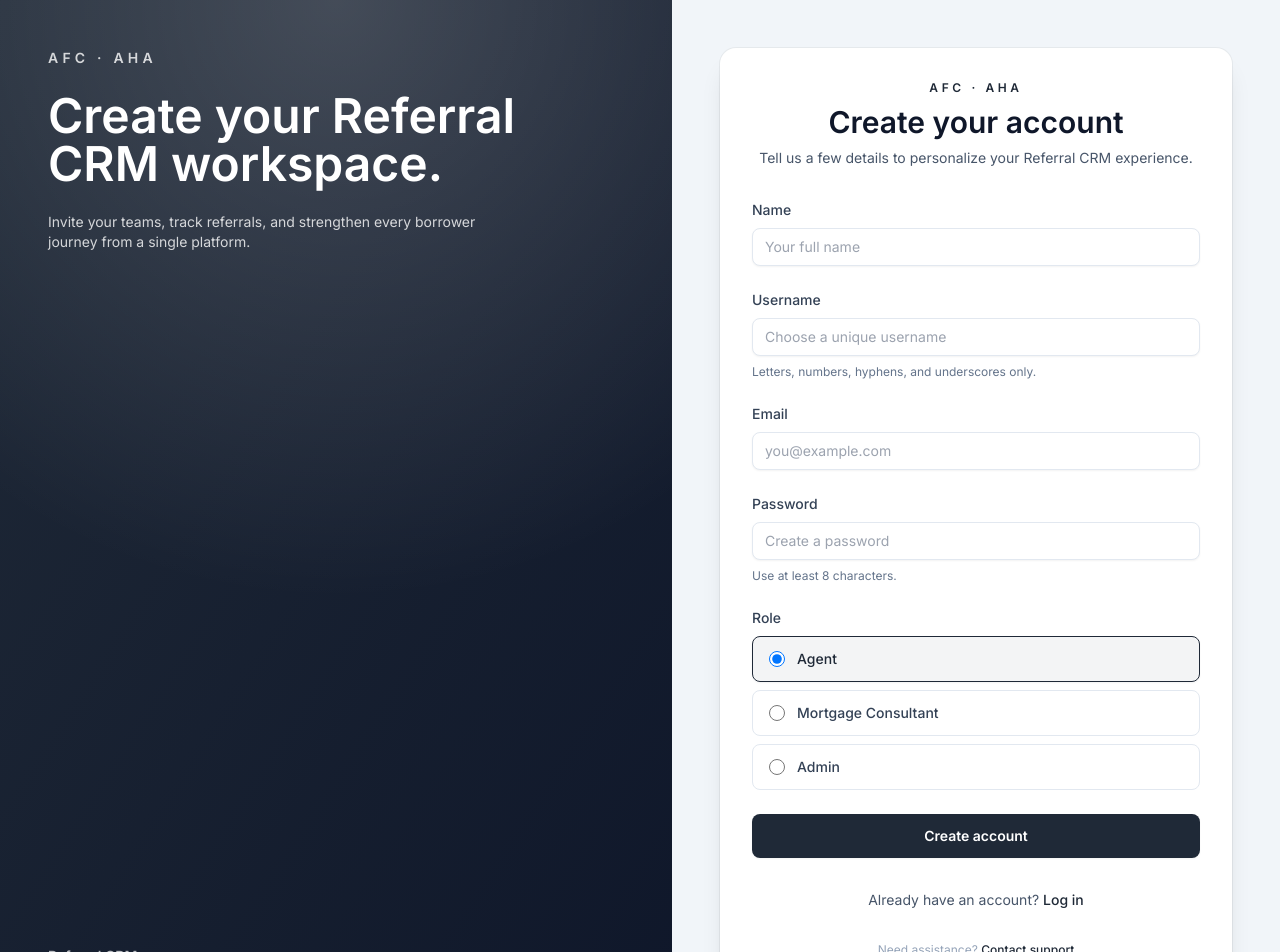
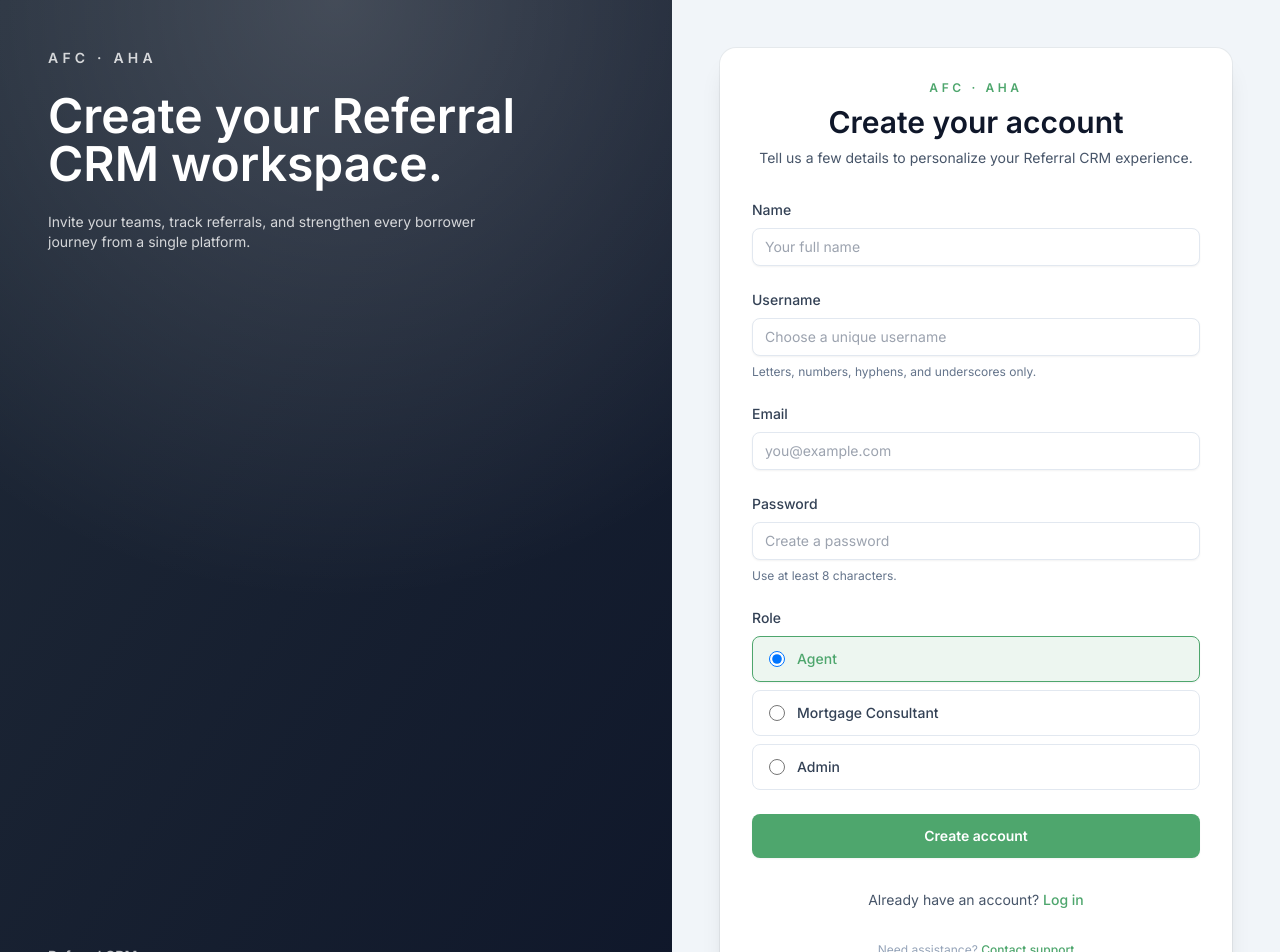
Before and after one commit to loganlgraham/referralcrm, a Next.js app: page /signup in a window 1280 px wide. Shown: the top 952 px of the page. Built offline with nearby package versions, Linux system fonts and the light colour scheme.

Commit message:
Add accent color highlights across UI

```diff
--- a/src/app/(auth)/reset-password/page.tsx
+++ b/src/app/(auth)/reset-password/page.tsx
@@ -209,7 +209,7 @@ function ResetPasswordForm() {
               <button
                 type="submit"
                 disabled={loading}
-                className="w-full rounded-lg bg-brand px-4 py-3 text-sm font-semibold text-white shadow-sm transition hover:bg-brand-dark focus-visible:outline-none focus-visible:ring-2 focus-visible:ring-brand/70 disabled:cursor-not-allowed disabled:opacity-60"
+                className="w-full rounded-lg bg-brand-accent px-4 py-3 text-sm font-semibold text-white shadow-sm transition hover:bg-brand-accent-dark focus-visible:outline-none focus-visible:ring-2 focus-visible:ring-brand-accent/70 disabled:cursor-not-allowed disabled:opacity-60"
               >
                 {loading
                   ? isResetMode
@@ -224,7 +224,7 @@ function ResetPasswordForm() {
 
           <p className="text-center text-sm text-slate-600">
             Remembered your password?{' '}
-            <Link href="/login" className="font-medium text-brand hover:text-brand-dark">
+            <Link href="/login" className="font-medium text-brand-accent hover:text-brand-accent-dark">
               Go back to sign in
             </Link>
           </p>
--- a/src/app/globals.css
+++ b/src/app/globals.css
@@ -4,7 +4,23 @@
 
 :root {
   --font-sans: 'Inter', sans-serif;
+  --accent: #4ea66d;
+  --accent-strong: #3b8556;
   color-scheme: light;
+}
+
+a {
+  color: var(--accent);
+}
+
+a:hover,
+a:focus-visible {
+  color: var(--accent-strong);
+}
+
+::selection {
+  background: color-mix(in srgb, var(--accent) 35%, white);
+  color: #0f172a;
 }
 
 html,
@@ -22,11 +38,16 @@ body {
 }
 
 .top-progress-track {
-  background: linear-gradient(90deg, rgba(148, 163, 184, 0.35), rgba(51, 65, 85, 0.5));
+  background: linear-gradient(
+    90deg,
+    rgba(148, 163, 184, 0.35),
+    color-mix(in srgb, var(--accent) 22%, transparent),
+    rgba(51, 65, 85, 0.5)
+  );
 }
 
 .top-progress-bar {
-  background: linear-gradient(90deg, #0f172a, #334155 40%, #0f172a);
+  background: linear-gradient(90deg, #0f172a, #4ea66d 45%, #0f172a);
 }
 
 .top-progress-animate {
--- a/src/app/signup/page.tsx
+++ b/src/app/signup/page.tsx
@@ -58,7 +58,7 @@ export default function SignupPage() {
           </div>
           <div className="flex w-full flex-1 items-center justify-center px-6 py-12 sm:px-10 lg:px-12">
             <div className="w-full max-w-xl space-y-6 rounded-2xl bg-white p-8 text-center shadow-xl ring-1 ring-black/5">
-              <p className="text-xs font-semibold uppercase tracking-[0.3em] text-brand">AFC · AHA</p>
+              <p className="text-xs font-semibold uppercase tracking-[0.3em] text-brand-accent">AFC · AHA</p>
               <div className="space-y-2">
                 <h1 className="text-3xl font-semibold text-slate-900">Create your account</h1>
                 <p className="text-sm text-slate-600">Preparing your signup experience…</p>
@@ -212,7 +212,7 @@ function SignupPageContent() {
       <div className="flex w-full flex-1 items-center justify-center px-6 py-12 sm:px-10 lg:px-12">
         <div className="relative w-full max-w-xl space-y-8 rounded-2xl bg-white p-8 shadow-xl ring-1 ring-black/5">
           <div className="space-y-2 text-center">
-            <p className="text-xs font-semibold uppercase tracking-[0.3em] text-brand">AFC · AHA</p>
+              <p className="text-xs font-semibold uppercase tracking-[0.3em] text-brand-accent">AFC · AHA</p>
             <h1 className="text-3xl font-semibold text-slate-900">Create your account</h1>
             <p className="text-sm text-slate-600">Tell us a few details to personalize your Referral CRM experience.</p>
           </div>
@@ -232,7 +232,7 @@ function SignupPageContent() {
                 id="name"
                 type="text"
                 autoComplete="name"
-                className="w-full rounded-lg border border-slate-200 px-3 py-2 text-sm shadow-sm focus:border-brand focus:outline-none focus:ring-2 focus:ring-brand/40"
+                className="w-full rounded-lg border border-slate-200 px-3 py-2 text-sm shadow-sm focus:border-brand-accent focus:outline-none focus:ring-2 focus:ring-brand-accent/40"
                 placeholder="Your full name"
                 value={name}
                 onChange={(event) => setName(event.target.value)}
@@ -248,7 +248,7 @@ function SignupPageContent() {
                 id="username"
                 type="text"
                 autoComplete="username"
-                className="w-full rounded-lg border border-slate-200 px-3 py-2 text-sm shadow-sm focus:border-brand focus:outline-none focus:ring-2 focus:ring-brand/40"
+                className="w-full rounded-lg border border-slate-200 px-3 py-2 text-sm shadow-sm focus:border-brand-accent focus:outline-none focus:ring-2 focus:ring-brand-accent/40"
                 placeholder="Choose a unique username"
                 value={username}
                 onChange={(event) => setUsername(event.target.value)}
@@ -265,7 +265,7 @@ function SignupPageContent() {
                 id="email"
                 type="email"
                 autoComplete="email"
-                className="w-full rounded-lg border border-slate-200 px-3 py-2 text-sm shadow-sm focus:border-brand focus:outline-none focus:ring-2 focus:ring-brand/40"
+                className="w-full rounded-lg border border-slate-200 px-3 py-2 text-sm shadow-sm focus:border-brand-accent focus:outline-none focus:ring-2 focus:ring-brand-accent/40"
                 placeholder="you@example.com"
                 value={email}
                 onChange={(event) => setEmail(event.target.value)}
@@ -281,7 +281,7 @@ function SignupPageContent() {
                 id="password"
                 type="password"
                 autoComplete="new-password"
-                className="w-full rounded-lg border border-slate-200 px-3 py-2 text-sm shadow-sm focus:border-brand focus:outline-none focus:ring-2 focus:ring-brand/40"
+                className="w-full rounded-lg border border-slate-200 px-3 py-2 text-sm shadow-sm focus:border-brand-accent focus:outline-none focus:ring-2 focus:ring-brand-accent/40"
                 placeholder="Create a password"
                 value={password}
                 onChange={(event) => setPassword(event.target.value)}
@@ -299,10 +299,10 @@ function SignupPageContent() {
                     <label
                       key={option.value}
                       className={clsx(
-                        'flex items-center gap-3 rounded-lg border px-4 py-3 transition focus-within:outline-none focus-within:ring-2 focus-within:ring-brand/40',
+                        'flex items-center gap-3 rounded-lg border px-4 py-3 transition focus-within:outline-none focus-within:ring-2 focus-within:ring-brand-accent/40',
                         isSelected
-                          ? 'border-brand bg-brand/5 shadow-sm'
-                          : 'border-slate-200 hover:border-brand/60 hover:bg-slate-50'
+                          ? 'border-brand-accent bg-brand-accent/10 shadow-sm'
+                          : 'border-slate-200 hover:border-brand-accent/60 hover:bg-slate-50'
                       )}
                     >
                       <input
@@ -311,9 +311,9 @@ function SignupPageContent() {
                         value={option.value}
                         checked={isSelected}
                         onChange={() => setRole(option.value)}
-                        className="h-4 w-4 border-slate-300 text-brand focus:ring-brand"
+                        className="h-4 w-4 border-slate-300 text-brand-accent focus:ring-brand-accent"
                       />
-                      <span className={clsx('text-sm font-medium', isSelected ? 'text-brand' : 'text-slate-700')}>
+                      <span className={clsx('text-sm font-medium', isSelected ? 'text-brand-accent' : 'text-slate-700')}>
                         {option.label}
                       </span>
                     </label>
@@ -331,7 +331,7 @@ function SignupPageContent() {
                 <input
                   id="admin-secret"
                   type="password"
-                  className="w-full rounded-lg border border-slate-200 px-3 py-2 text-sm shadow-sm focus:border-brand focus:outline-none focus:ring-2 focus:ring-brand/40"
+                  className="w-full rounded-lg border border-slate-200 px-3 py-2 text-sm shadow-sm focus:border-brand-accent focus:outline-none focus:ring-2 focus:ring-brand-accent/40"
                   placeholder="Enter the admin code"
                   value={adminSecret}
                   onChange={(event) => setAdminSecret(event.target.value)}
@@ -344,7 +344,7 @@ function SignupPageContent() {
             <button
               type="submit"
               disabled={loading}
-              className="w-full rounded-lg bg-brand px-4 py-3 text-sm font-semibold text-white shadow-sm transition hover:bg-brand-dark focus-visible:outline-none focus-visible:ring-2 focus-visible:ring-brand/70 disabled:cursor-not-allowed disabled:opacity-60"
+              className="w-full rounded-lg bg-brand-accent px-4 py-3 text-sm font-semibold text-white shadow-sm transition hover:bg-brand-accent-dark focus-visible:outline-none focus-visible:ring-2 focus-visible:ring-brand-accent/70 disabled:cursor-not-allowed disabled:opacity-60"
             >
               {loading ? 'Creating account…' : 'Create account'}
             </button>
@@ -352,14 +352,14 @@ function SignupPageContent() {
 
           <p className="text-center text-sm text-slate-600">
             Already have an account?{' '}
-            <Link href="/login" className="font-medium text-brand hover:text-brand-dark">
+            <Link href="/login" className="font-medium text-brand-accent hover:text-brand-accent-dark">
               Log in
             </Link>
           </p>
 
           <p className="text-center text-xs text-slate-400">
             Need assistance?{' '}
-            <a href="mailto:support@referralcrm.example.com" className="font-medium text-brand hover:text-brand-dark">
+            <a href="mailto:support@referralcrm.example.com" className="font-medium text-brand-accent hover:text-brand-accent-dark">
               Contact support
             </a>
           </p>
--- a/src/components/referrals/follow-up-task-board.tsx
+++ b/src/components/referrals/follow-up-task-board.tsx
@@ -104,7 +104,7 @@ export function FollowUpTasksBoard({ referrals }: FollowUpTasksBoardProps) {
           AI-generated reminders consolidate here so you can coach agents across every active referral.
         </p>
         <div className="flex flex-wrap gap-3 text-xs">
-          <span className="rounded-full bg-brand/10 px-3 py-1 font-medium text-brand">
+          <span className="rounded-full bg-brand-accent/15 px-3 py-1 font-medium text-brand-accent">
             {summary.outstanding} outstanding
           </span>
           <span className="rounded-full bg-slate-200 px-3 py-1 font-medium text-slate-600">
@@ -155,7 +155,7 @@ function FollowUpTaskGroup({ referral, tasks }: { referral: BoardReferral; tasks
     <section className="space-y-3 rounded-2xl bg-white p-6 shadow-sm ring-1 ring-slate-100">
       <div className="flex flex-wrap items-start justify-between gap-3">
         <div>
-          <p className="text-xs font-semibold uppercase tracking-wide text-brand">{referral.status}</p>
+          <p className="text-xs font-semibold uppercase tracking-wide text-brand-accent">{referral.status}</p>
           <h2 className="text-lg font-semibold text-slate-900">{referral.borrowerName}</h2>
           <p className="text-xs text-slate-500">
             {assignmentName ? `Assigned to ${assignmentName}` : 'Agent assignment pending'}
--- a/src/components/referrals/referral-follow-up-card.tsx
+++ b/src/components/referrals/referral-follow-up-card.tsx
@@ -167,7 +167,7 @@ export function ReferralFollowUpCard({ referral }: ReferralFollowUpCardProps) {
           <div className="flex justify-end">
             <button
               type="submit"
-              className="inline-flex items-center rounded-md bg-brand px-3 py-1.5 text-xs font-semibold text-white shadow hover:bg-brand-dark"
+              className="inline-flex items-center rounded-md bg-brand-accent px-3 py-1.5 text-xs font-semibold text-white shadow hover:bg-brand-accent-dark"
             >
               Save manual task
             </button>
--- a/src/components/referrals/status-changer.tsx
+++ b/src/components/referrals/status-changer.tsx
@@ -244,7 +244,7 @@ export function StatusChanger({
                   type="button"
                   onClick={handlePreApprovalSave}
                   disabled={preApprovalSaving || !preApprovalDirty}
-                  className="inline-flex flex-1 items-center justify-center rounded bg-brand px-3 py-2 text-sm font-semibold text-white shadow-sm transition hover:bg-brand-dark disabled:cursor-not-allowed disabled:opacity-70"
+                  className="inline-flex flex-1 items-center justify-center rounded bg-brand-accent px-3 py-2 text-sm font-semibold text-white shadow-sm transition hover:bg-brand-accent-dark disabled:cursor-not-allowed disabled:opacity-70"
                 >
                   {preApprovalSaving ? 'Saving…' : 'Save'}
                 </button>
--- a/tailwind.config.ts
+++ b/tailwind.config.ts
@@ -17,7 +17,9 @@ const config: Config = {
         brand: {
           DEFAULT: '#1F2937',
           light: '#334155',
-          dark: '#0F172A'
+          dark: '#0F172A',
+          accent: '#4EA66D',
+          'accent-dark': '#3b8556'
         }
       }
     }
```
Also changed, not shown: src/app/(auth)/login/page.tsx (+4 -4 lines).
